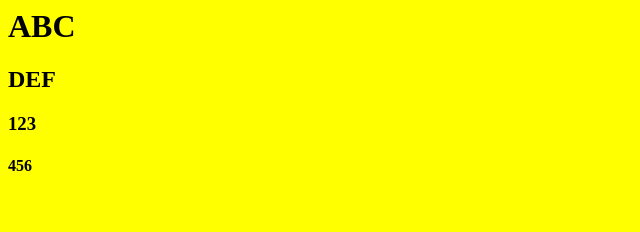
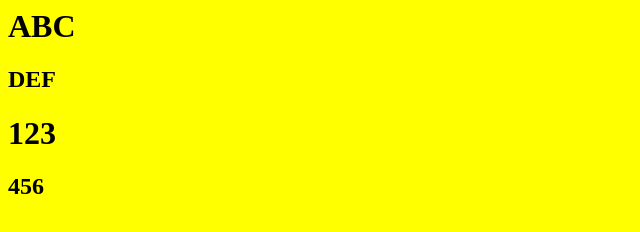
Before and after one commit to maminsant/tarefa1, a plain HTML site: page index.html in a window 1280 px wide. Shown: the whole page, without its empty margins (0-640 px from the left). Drawn offline with Linux system fonts and the light colour scheme.

Commit message:
Update index.html

```diff
--- a/index.html
+++ b/index.html
@@ -6,7 +6,7 @@
   <body bgcolor = "yellow">
     <h1> ABC </h1>
     <h2> DEF </h2>
-    <h3> 123 </h3>
-    <h4> 456 </h4>
+    <h1> 123 </h1>
+    <h2> 456 </h2>
   </body>
 </html>
```
